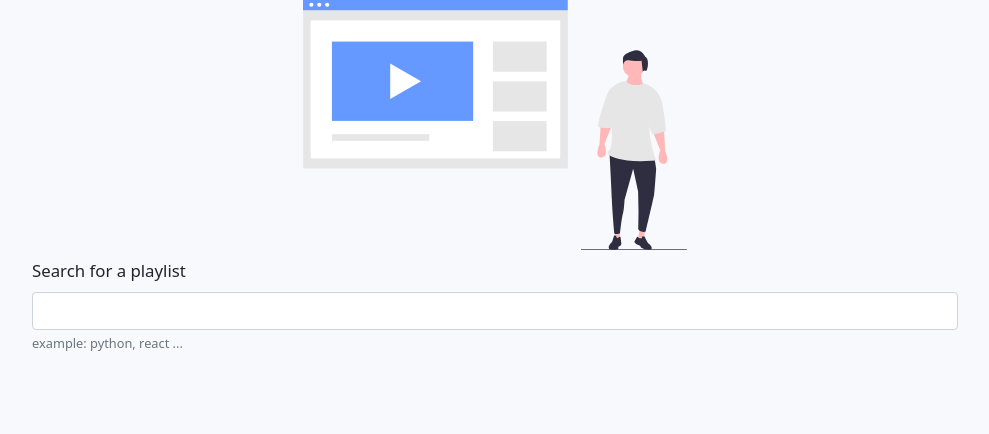
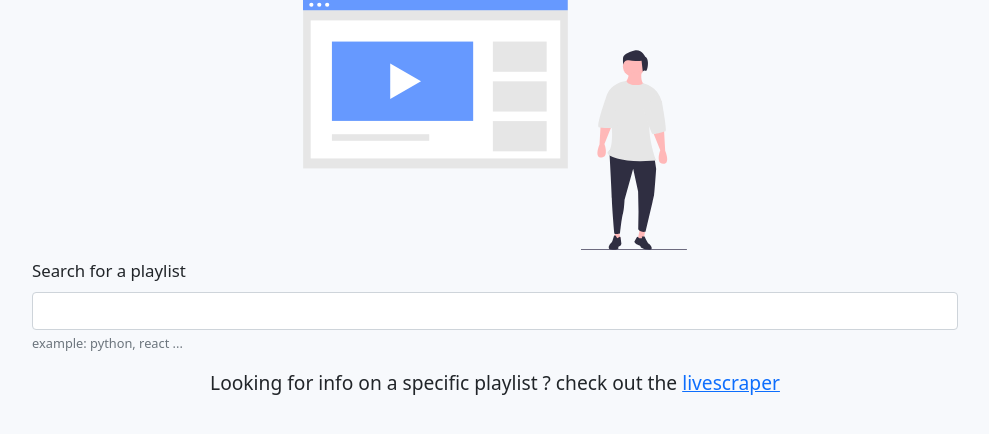
Before and after one commit to Bessouat40/enhanced_ytb_playlist, a Flask app: page / in a window 1280 px wide. Shown: the part 177-611 px from the top of the page, without its empty margins (145-1134 px from the left). Run offline with Flask 2, Linux system fonts and the light colour scheme.

Commit message:
add livescraper

```diff
--- a/app/templates/index.html
+++ b/app/templates/index.html
@@ -18,6 +18,13 @@ Youtube Playlist Enhanced
 				<div id="searchHelp" class="form-text" style="font-size: 0.8rem;">example: python, react ...</div>
 			</div>
 		</div>
+
+		<div class="row justify-content-center ">
+			<div class="col-md-10 mb-2 mt-2 justify-content-center">
+			     <div class='text-center font-weight-light' style="font-size: 1.2rem;">Looking for info on a specific playlist ? check out the <a href="livescraper/">livescraper</a></div>
+			</div>
+		</div>
+
 
 		<div class="container mb-3 mt-3" id="div-container"></div>
 
```
